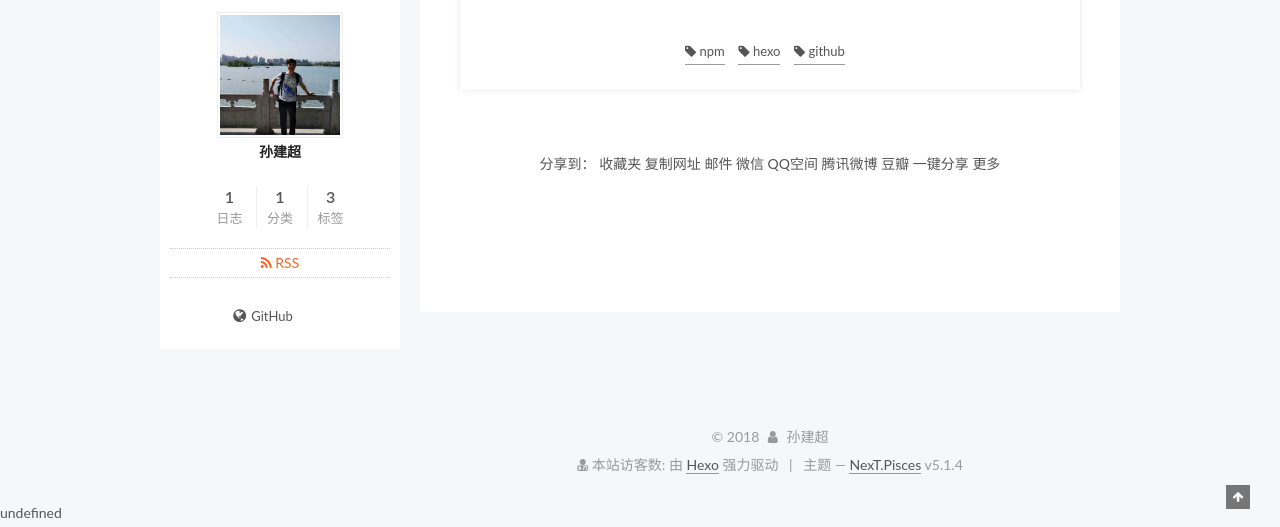
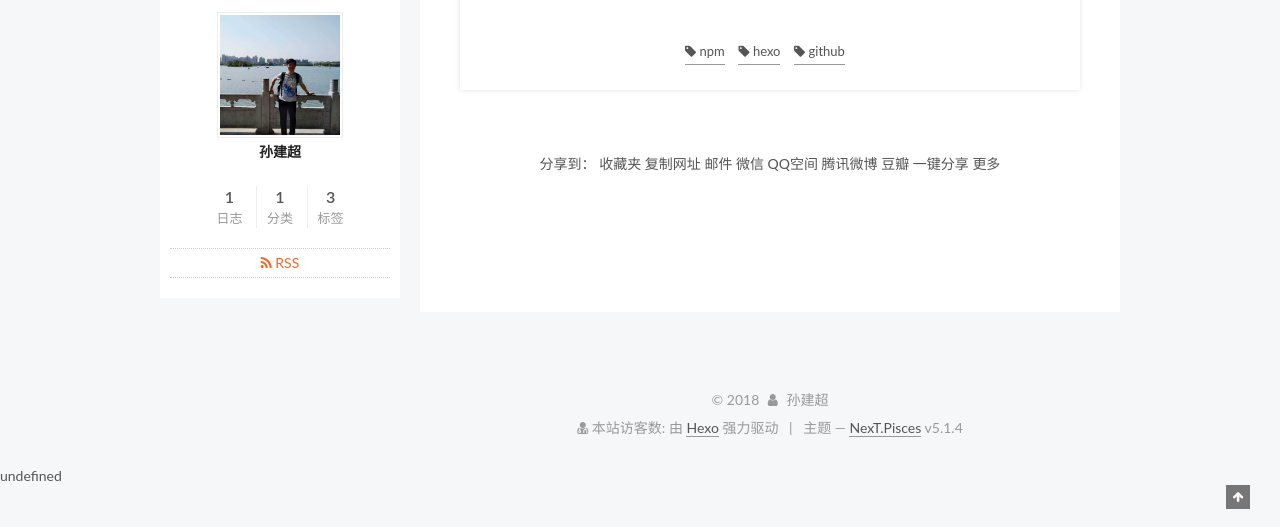
Before and after one commit to RocketMan14/RocketMan14.github.io, a plain HTML site: page 2018/03/07/测试/测试文章/index.html in a window 1280 px wide. Shown: the part 391-918 px from the top of the page. After the commit the page ends 881 px from the top, so only its background shows below. Drawn offline with Linux system fonts and the light colour scheme; some packages are replaced by stand-ins of ours; a script that the page names is missing.

Commit message:
Site updated: 2018-03-08 13:36:03

```diff
--- a/2018/03/07/测试/测试文章/index.html
+++ b/2018/03/07/测试/测试文章/index.html
@@ -587,16 +587,6 @@ var jiathis_config={
 
 
 
-            <div class="links-of-author motion-element">
-
-                  <span class="links-of-author-item">
-                    <a href="https://github.com/RocketMan14" target="_blank" title="GitHub">
-
-                        <i class="fa fa-fw fa-globe"></i>GitHub</a>
-                  </span>
-
-            </div>
-
 
 
 
--- a/css/main.css
+++ b/css/main.css
@@ -1833,7 +1833,7 @@ pre .javascript .function {
   width: 4px;
   height: 4px;
   border-radius: 50%;
-  background: #f565af;
+  background: #3e11d7;
 }
 .links-of-blogroll {
   font-size: 13px;
```
Also changed, not shown: about/index.html (+0 -10 lines), archives/2018/03/index.html (+0 -10 lines), archives/2018/index.html (+0 -10 lines), archives/index.html (+0 -10 lines), categories/index.html (+0 -10 lines), categories/测试/index.html (+0 -10 lines), content.json (+1 -1 lines), index.html (+0 -10 lines), tags/github/index.html (+0 -10 lines), tags/hexo/index.html (+0 -10 lines), tags/index.html (+0 -10 lines), tags/npm/index.html (+0 -10 lines), CNAME.txt (added).
